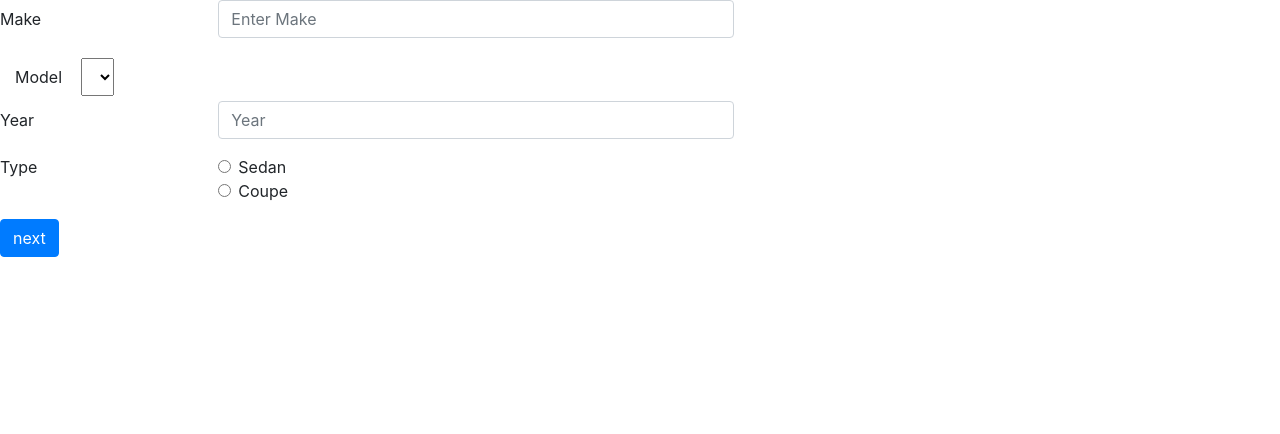
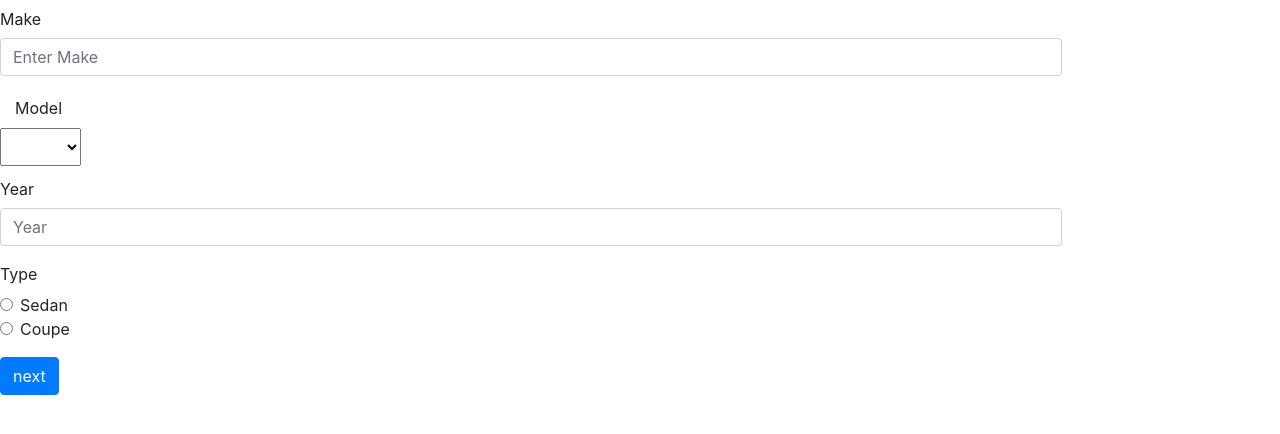
Before and after one commit to chandoorvipul/GdpExam, an Angular app in the folder gdpexam/: page / in a window 1280 px wide. Shown: the top 434 px of the page. Built offline with nearby package versions, Linux system fonts and the light colour scheme.

Commit message:
changed css

```diff
--- a/gdpexam/src/app/page1/page1.component.html
+++ b/gdpexam/src/app/page1/page1.component.html
@@ -1,14 +1,14 @@
 <form #formpart1="ngForm" (ngSubmit)="signin(formpart1)">
   <div class="form-group row">
-    <label for="inputEmail3" class="col-sm-2 col-form-label">Make</label>
-    <div class="col-sm-5">
+    <label for="inputEmail3" class="col-sm-5 col-form-label">Make</label>
+    <div class="col-sm-10">
       <input type="text" class="form-control" id="inputEmail3" placeholder="Enter Make" ngModel name="Make">
     </div>
   </div>
     <div class="form-row align-items-center">
       <div class="col-auto my-1">
-        <label class="col-sm-5" for="inlineFormCustomSelect">Model</label>
-        <select class="col-sm-2 col-form-label" id="inlineFormCustomSelect" ngModel name="Model">
+        <label class="col-sm-10" for="inlineFormCustomSelect">Model</label>
+        <select class="col-sm-5 col-form-label" id="inlineFormCustomSelect" ngModel name="Model">
           <option value="Civic">Civic</option>
           <option value="Odyssey">Odyssey</option>
           <option value="Pilot">Pilot</option>
@@ -17,15 +17,15 @@
       </div>
     </div>
   <div class="form-group row">
-    <label for="inputPassword3" class="col-sm-2 col-form-label">Year</label>
-    <div class="col-sm-5">
+    <label for="inputPassword3" class="col-sm-5 col-form-label">Year</label>
+    <div class="col-sm-10">
       <input type="number" class="form-control" id="inputPassword3" placeholder="Year" ngModel name="Year">
     </div>
   </div>
 
   <fieldset class="form-group">
     <div class="row">
-      <legend class="col-form-label col-sm-2 pt-0">Type</legend>
+      <legend class="col-form-label col-sm-5 pt-0">Type</legend>
       <div class="col-sm-10">
         <div class="form-check">
           <input class="form-check-input" type="radio" name="Type" id="gridRadios1" value="Sedan" ngModel checked>
--- a/gdpexam/src/app/page2/page2.component.html
+++ b/gdpexam/src/app/page2/page2.component.html
@@ -2,23 +2,23 @@
 
   <fieldset>
     <legend>Features</legend>
-    <div class="col-sm-5">
+    <div class="col-sm-10">
       <input type="checkbox" id="GPS" name="GPS" value="GPS" ngModel>
       <label for="GPS">GPS</label>
     </div>
-    <div class="col-sm-5">
+    <div class="col-sm-10">
       <input type="checkbox" id="SecurityLock" name="SecurityLock" value="SecurityLock" ngModel>
       <label for="SecurityLock">Security Lock</label>
     </div>
-    <div class="col-sm-5">
+    <div class="col-sm-10">
       <input type="checkbox" id="CargoMat" name="CargoMat" value="CargoMat" ngModel>
       <label for="CargoMat">CargoMat</label>
     </div>
   </fieldset>
 
   <div class="form-group row">
-    <label for="inputEmail3" class="col-sm-2 col-form-label">Purchase Date</label>
-    <div class="col-sm-5">
+    <label for="inputEmail3" class="col-sm-5 col-form-label">Purchase Date</label>
+    <div class="col-sm-10">
       <input type="date" class="form-control" id="inputEmail3" placeholder="PurchaseDate" ngModel name="PurchaseDate">
     </div>
   </div>
```
